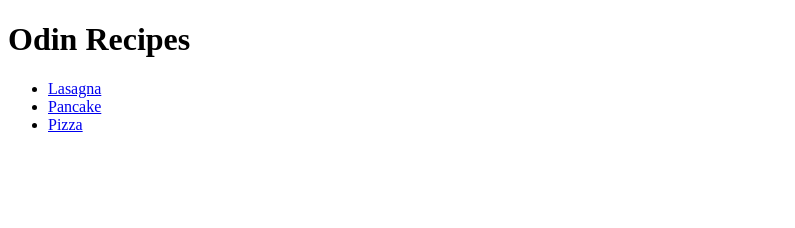
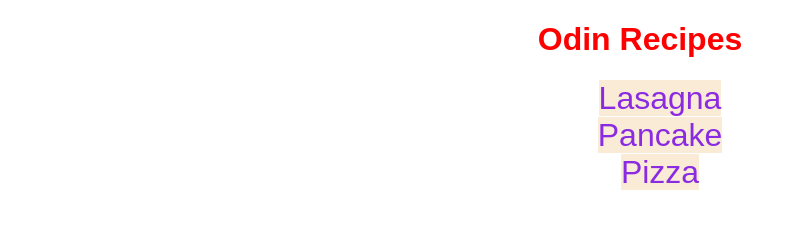
Before and after one commit to bashair0/odin-recipes, a plain HTML site: page index.html in a window 1280 px wide. Shown: the whole page, without its empty margins (0-795 px from the left). Drawn offline with Linux system fonts and the light colour scheme.

Commit message:
add style sheet

```diff
--- a/index.html
+++ b/index.html
@@ -3,14 +3,15 @@
   <head>
     <meta charset="UTF-8" />
     <meta name="viewport" content="width=device-width, initial-scale=1.0" />
+    <link rel="stylesheet" href="style.css" />
     <title>Document</title>
   </head>
   <body>
     <h1>Odin Recipes</h1>
     <ul>
-      <li><a href="recipes/lasagna.html">Lasagna</a></li>
-      <li><a href="recipes/pancake.html">Pancake</a></li>
-      <li><a href="recipes/pizza.html">Pizza</a></li>
+      <li class="recipe-buttons"><a href="recipes/lasagna.html">Lasagna</a></li>
+      <li class="recipe-buttons"><a href="recipes/pancake.html">Pancake</a></li>
+      <li class="recipe-buttons"><a href="recipes/pizza.html">Pizza</a></li>
     </ul>
   </body>
 </html>
--- /dev/null
+++ b/style.css
@@ -0,0 +1,36 @@
+* {
+  box-sizing: border-box;
+}
+
+body {
+  font-family: Arial, Helvetica, sans-serif;
+  text-align: center;
+}
+
+h1 {
+  color: red;
+  text-align: center;
+}
+
+ol li,
+ul li {
+  list-style-position: inside;
+}
+
+.recipe-buttons {
+  list-style: none;
+}
+
+.recipe-buttons a {
+  color: blueviolet;
+  background-color: antiquewhite;
+  font-size: 2rem;
+}
+
+.recipe-buttons a:hover {
+  text-decoration: underline;
+}
+
+a {
+  text-decoration: none;
+}
```
Also changed, not shown: recipes/lasagna.html (+1 -0 lines), recipes/pancake.html (+1 -0 lines), recipes/pizza.html (+1 -0 lines).
